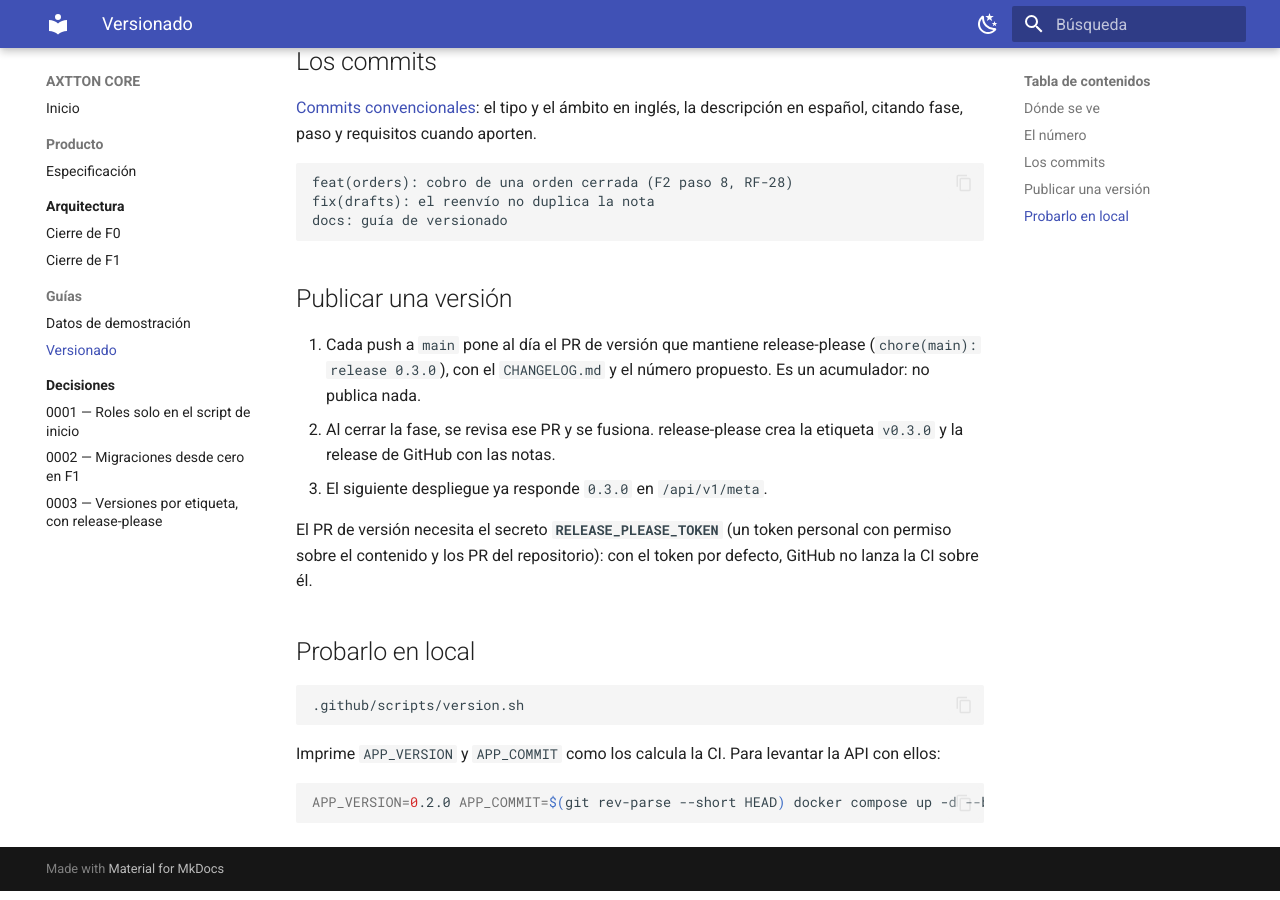
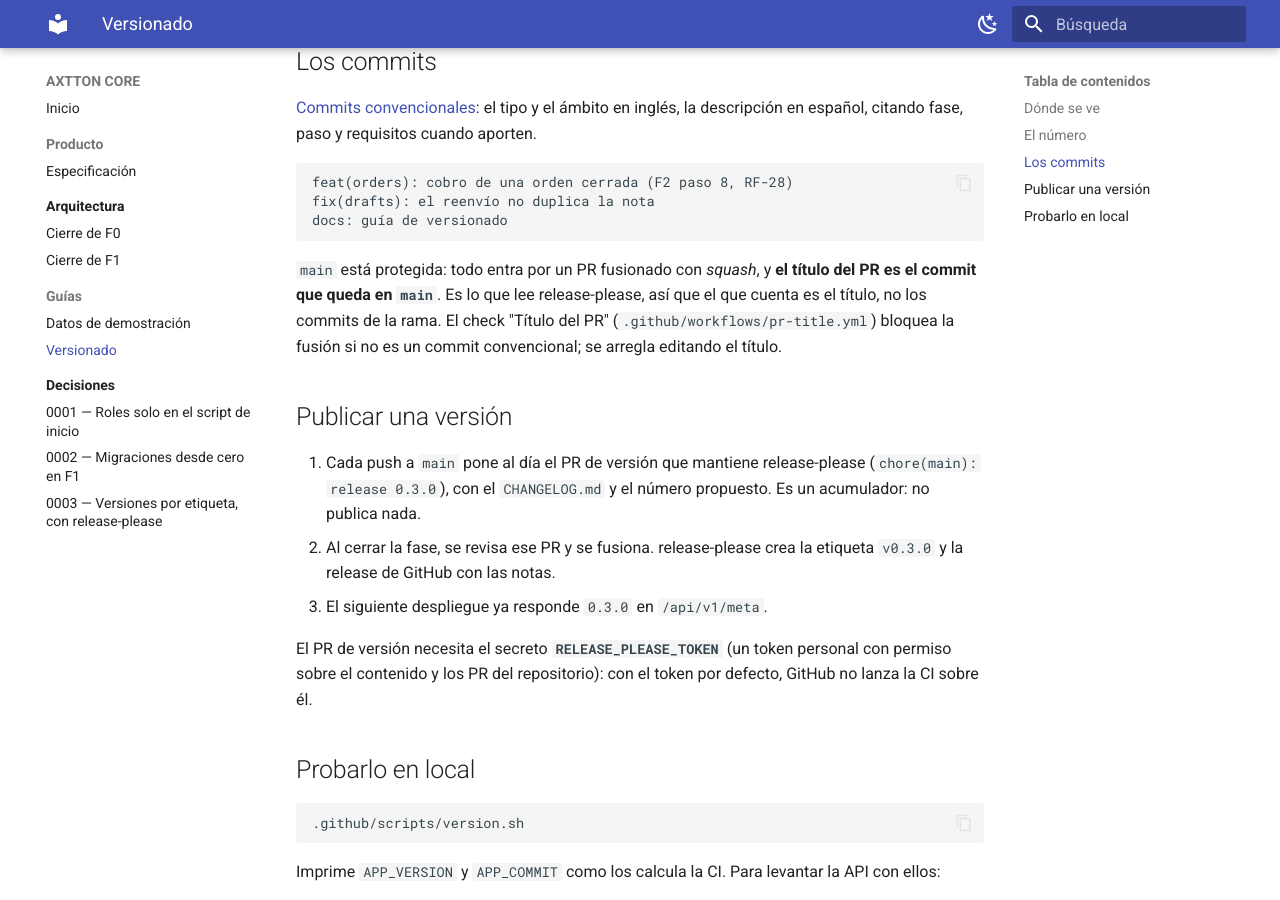
Before and after one commit to iMiguel10/axtton-core, an MkDocs documentation site: the page built from docs/guias/versionado.md, in a window 1280 px wide and 900 px high, scrolled down 1081 px. Built offline with MkDocs 1.6.1 and Material for MkDocs 9.7.7, drawn with Linux system fonts in a browser that asks for light colours.

Commit message:
ci: comprobación del título del PR y CI solo en PR y en main (#2)
Prepara `main` para protegerla: a partir de aquí todo entra por PR
fusionado con squash.

- **Título del PR** (`.github/workflows/pr-title.yml`): comprueba que el
título es un commit convencional. Con squash, el título es el commit que
queda en `main` y del que release-please saca la versión y el
`CHANGELOG.md`; un título mal escrito desaparecería del registro sin
avisar.
- **CI** solo en los PR y en los push a `main`: antes corría dos veces
en cada PR (push y pull_request) y también al subir una etiqueta.
- `CLAUDE.md` y la guía de versionado explican el flujo de ramas y PR.

Tras fusionarlo se activa la protección de `main` con los cuatro checks
obligatorios (decisión 0003).

🤖 Generated with [Claude Code](https://claude.com/claude-code)

Co-authored-by: Claude Opus 5.5 <noreply@anthropic.com>

````diff
--- a/docs/guias/versionado.md
+++ b/docs/guias/versionado.md
@@ -37,6 +37,8 @@ fix(drafts): el reenvío no duplica la nota
 docs: guía de versionado
 ```
 
+`main` está protegida: todo entra por un PR fusionado con *squash*, y **el título del PR es el commit que queda en `main`**. Es lo que lee release-please, así que el que cuenta es el título, no los commits de la rama. El check "Título del PR" (`.github/workflows/pr-title.yml`) bloquea la fusión si no es un commit convencional; se arregla editando el título.
+
 ## Publicar una versión
 
 1. Cada push a `main` pone al día el PR de versión que mantiene release-please (`chore(main): release 0.3.0`), con el `CHANGELOG.md` y el número propuesto. Es un acumulador: no publica nada.
````
Also changed, not shown: CLAUDE.md (+1 -0 lines), 2 other files.
